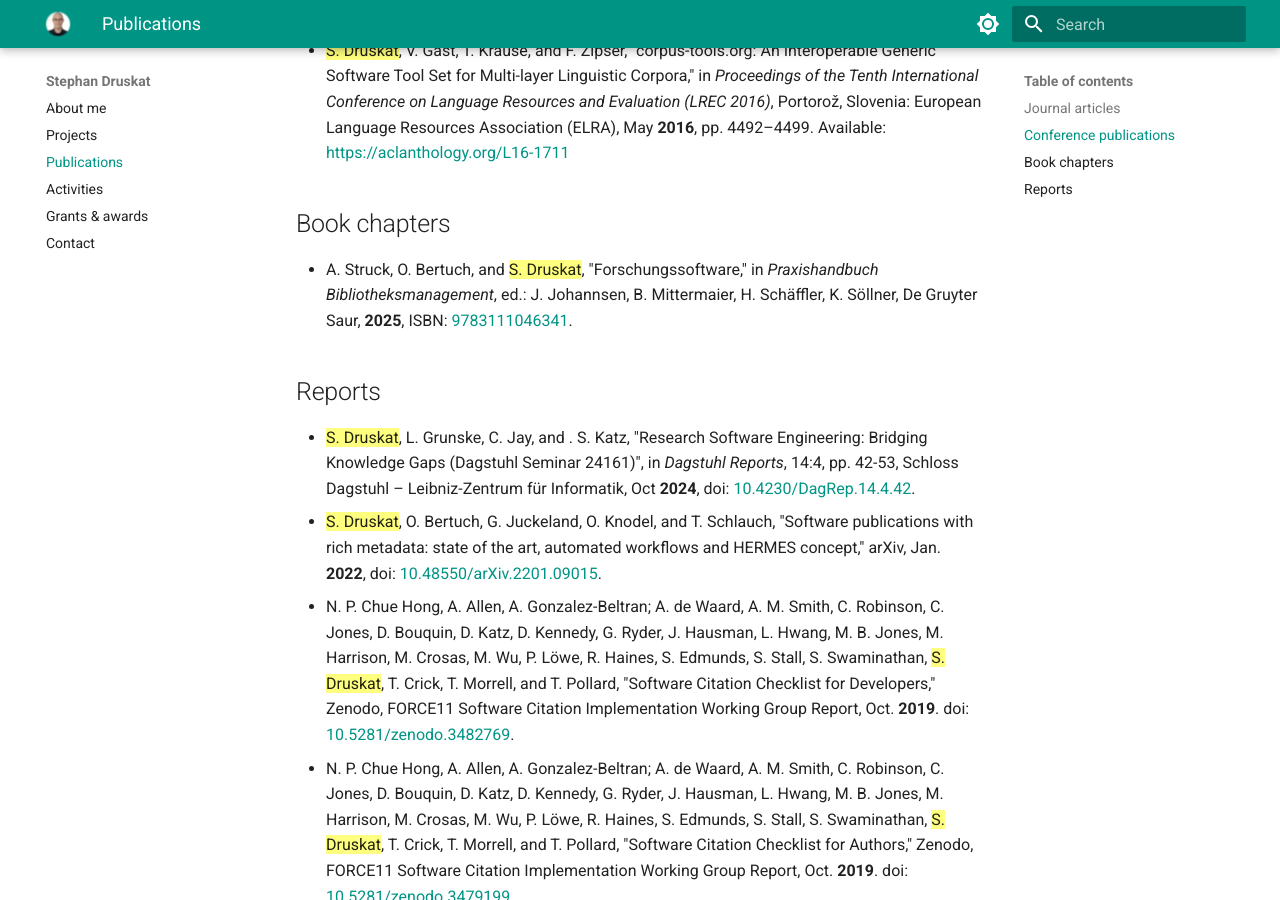
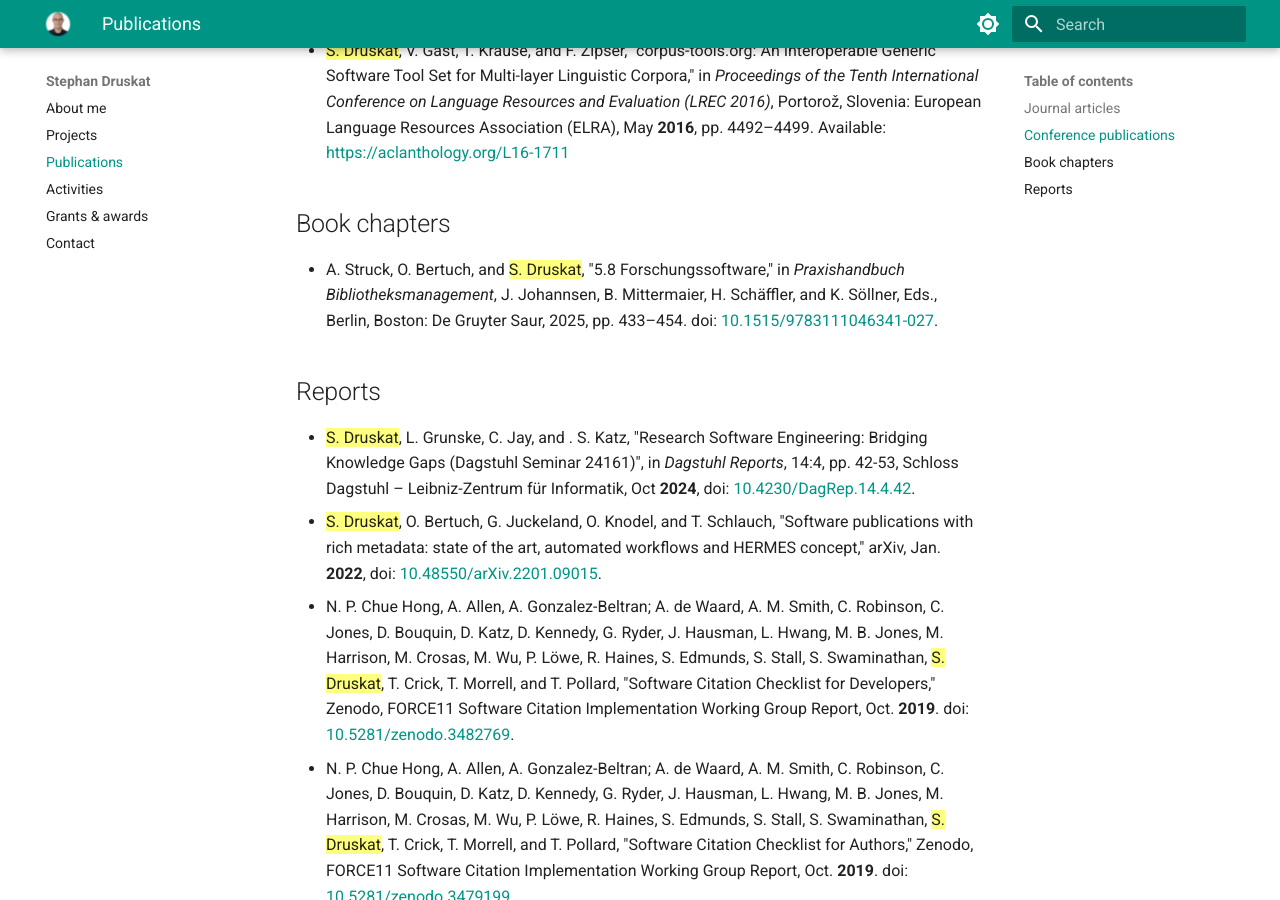
Before and after one commit to sdruskat/sdruskat.github.io, an MkDocs documentation site: the page built from docs/publications.md, in a window 1280 px wide and 900 px high, scrolled down 1226 px. Built offline with MkDocs 1.6.1 and Material for MkDocs 9.7.7, drawn with Linux system fonts in a browser that asks for light colours.

Commit message:
Add book chapter to publications

```diff
--- a/docs/publications.md
+++ b/docs/publications.md
@@ -21,7 +21,7 @@
 
 ## Book chapters
 
-- A. Struck, O. Bertuch, and {==S. Druskat==}, "Forschungssoftware," in *Praxishandbuch Bibliotheksmanagement*, ed.: J. Johannsen, B. Mittermaier, H. Schäffler, K. Söllner, De Gruyter Saur, **2025**, ISBN: [9783111046341](https://www.degruyter.com/document/isbn/9783111046341/html?lang=en).
+- A. Struck, O. Bertuch, and {==S. Druskat==}, "5.8 Forschungssoftware," in *Praxishandbuch Bibliotheksmanagement*, J. Johannsen, B. Mittermaier, H. Schäffler, and K. Söllner, Eds., Berlin, Boston: De Gruyter Saur, 2025, pp. 433–454. doi: [10.1515/9783111046341-027](https://doi.org/10.1515/9783111046341-027).
 
 
 ## Reports
```
